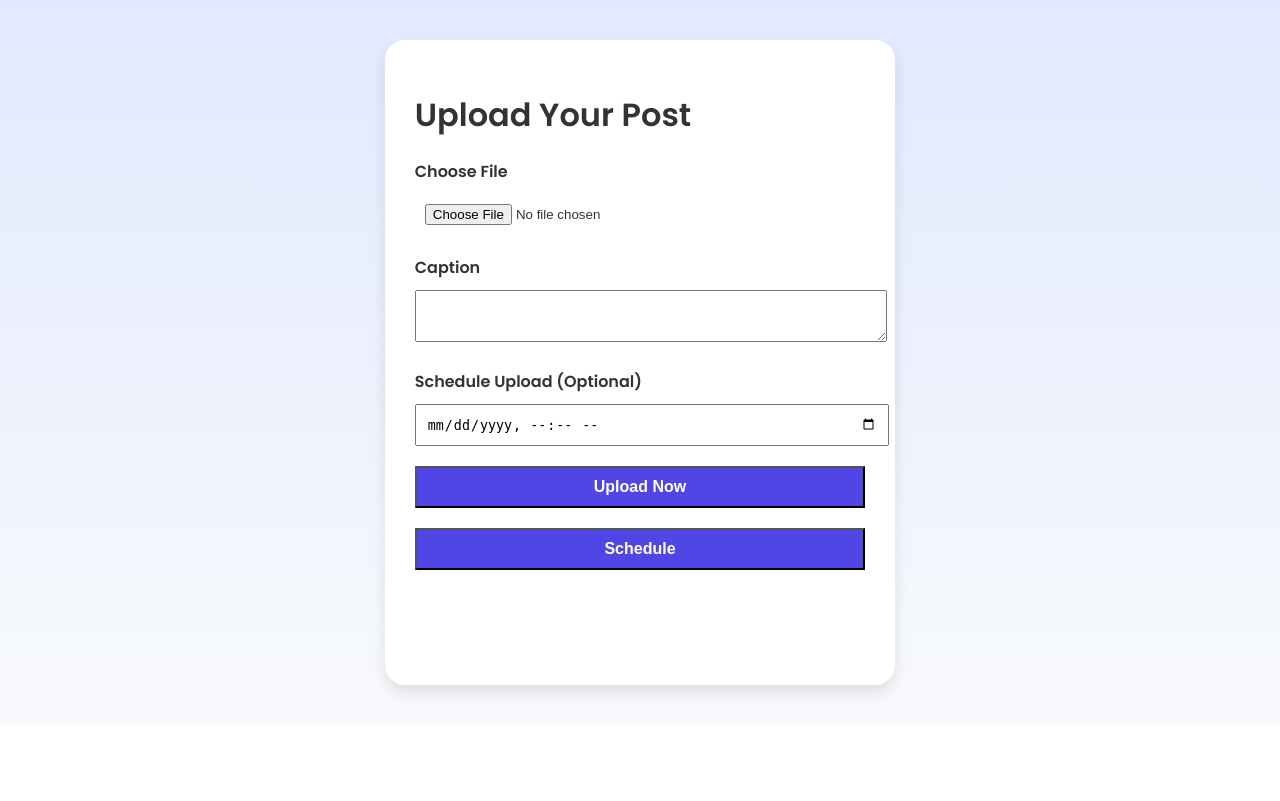
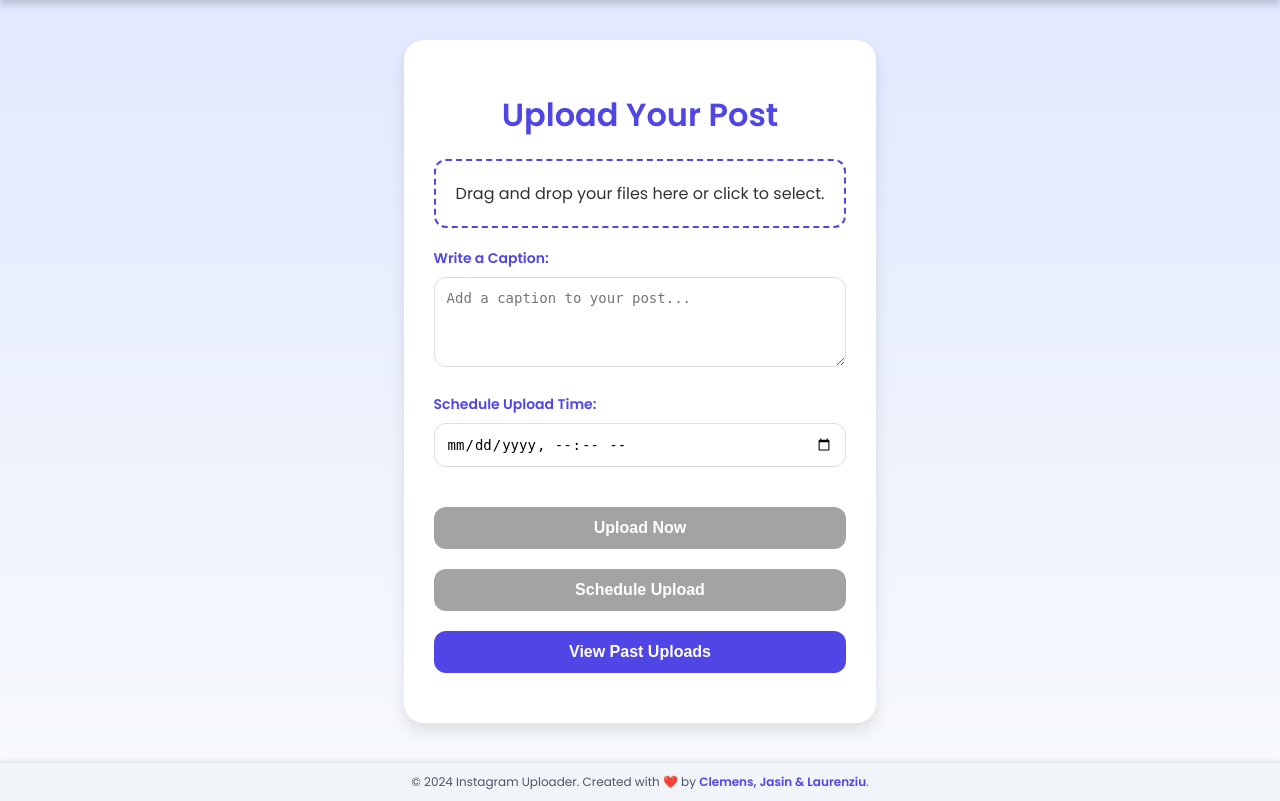
Before and after one commit to wi22215/Software-Engineering-Giesbrecht, a Flask app: template templates/index.html in a window 1280 px wide. Shown: the part 75-876 px from the top of the page. Before the commit the page ends 775 px from the top, so only its background shows below. Run offline with Flask 3, Linux system fonts and the light colour scheme; the template is opened without the code that fills it, so the values that code supplies are empty.

Commit message:
Reroute Startseite mit Upload info

```diff
--- a/templates/index.html
+++ b/templates/index.html
@@ -24,6 +24,7 @@
             text-align: center;
             font-size: 24px;
             font-weight: bold;
+            box-shadow: 0 4px 8px rgba(0, 0, 0, 0.2);
         }
 
         main {
@@ -34,19 +35,126 @@
             padding: 30px;
             border-radius: 20px;
             box-shadow: 0 8px 16px rgba(0, 0, 0, 0.1);
+            text-align: center;
+            transition: transform 0.3s, box-shadow 0.3s;
+        }
+
+        main:hover {
+            transform: translateY(-5px);
+            box-shadow: 0 12px 24px rgba(0, 0, 0, 0.15);
         }
 
         h1 {
             font-size: 32px;
             margin-bottom: 20px;
+            color: #4f46e5;
+        }
+
+        label {
+            font-size: 14px;
+            font-weight: bold;
+            display: block;
+            margin-bottom: 8px;
+            text-align: left;
+            color: #4f46e5;
+        }
+
+        input, textarea, button {
+            width: 100%;
+            padding: 12px;
+            margin-bottom: 20px;
+            border: 1px solid #ddd;
+            border-radius: 12px;
+            box-sizing: border-box;
+            font-size: 14px;
+            transition: all 0.3s ease;
+        }
+
+        input:focus, textarea:focus, button:focus {
+            outline: none;
+            border-color: #4f46e5;
+            box-shadow: 0 0 4px rgba(79, 70, 229, 0.5);
+        }
+
+        button {
+            background-color: #4f46e5;
+            color: white;
+            font-weight: bold;
+            font-size: 16px;
+            border: none;
+            cursor: pointer;
+            transition: all 0.3s ease;
+        }
+
+        button:hover {
+            background-color: #3b38d6;
+        }
+
+        button:disabled {
+            background-color: #a3a3a3;
+            cursor: not-allowed;
+        }
+
+        .preview {
+            margin-top: 20px;
+            text-align: center;
+        }
+
+        .preview img, .preview video {
+            max-width: 100%;
+            max-height: 200px;
+            border-radius: 10px;
+            border: 1px solid #ddd;
+            margin-top: 10px;
+            box-shadow: 0 4px 8px rgba(0, 0, 0, 0.1);
+            transition: transform 0.3s;
+        }
+
+        .preview img:hover, .preview video:hover {
+            transform: scale(1.05);
+        }
+
+        #drag-drop-area {
+            border: 2px dashed #4f46e5;
+            border-radius: 12px;
+            padding: 20px;
+            margin-bottom: 20px;
+            text-align: center;
+            transition: background-color 0.3s, border-color 0.3s;
+        }
+
+        #drag-drop-area.dragover {
+            background-color: #e0e7ff;
+            border-color: #3b38d6;
+        }
+
+        footer {
+            background-color: #f1f5f9;
+            padding: 10px;
+            text-align: center;
+            font-size: 12px;
+            color: #4b5563;
+            margin-top: auto;
+            box-shadow: 0 -2px 4px rgba(0, 0, 0, 0.1);
+        }
+
+        footer a {
+            color: #4f46e5;
+            text-decoration: none;
+            font-weight: bold;
+        }
+
+        footer a:hover {
+            text-decoration: underline;
         }
 
         .alert {
+            margin-bottom: 20px;
             padding: 10px;
-            margin-bottom: 20px;
-            text-align: center;
+            border-radius: 8px;
             color: white;
             font-weight: bold;
+            text-align: center;
         }
 
         .alert-success {
@@ -56,30 +164,6 @@
         .alert-error {
             background-color: red;
         }
-
-        label {
-            font-weight: bold;
-            margin-bottom: 10px;
-            display: block;
-        }
-
-        input, textarea, button {
-            width: 100%;
-            margin-bottom: 20px;
-            padding: 10px;
-        }
-
-        button {
-            background-color: #4f46e5;
-            color: white;
-            font-size: 16px;
-            font-weight: bold;
-            cursor: pointer;
-        }
-
-        button:hover {
-            background-color: #3b38d6;
-        }
     </style>
 </head>
 <body>
@@ -87,25 +171,99 @@
     Instagram Uploader
 </header>
 <main>
+    <!-- Success or error message -->
     {% if success %}
     <div class="alert {{ 'alert-success' if success == 'True' else 'alert-error' }}">
         {{ message }}
     </div>
     {% endif %}
+
     <h1>Upload Your Post</h1>
     <form id="uploadForm" action="/upload" method="post" enctype="multipart/form-data">
-        <label for="file">Choose File</label>
-        <input type="file" id="file" name="file" required>
+        <div id="drag-drop-area">Drag and drop your files here or click to select.</div>
+        <input type="file" id="file" name="file" accept="image/*,video/*" hidden required>
 
-        <label for="caption">Caption</label>
-        <textarea id="caption" name="caption"></textarea>
+        <label for="caption">Write a Caption:</label>
+        <textarea id="caption" name="caption" rows="4" placeholder="Add a caption to your post..."></textarea>
 
-        <label for="upload_time">Schedule Upload (Optional)</label>
+        <label for="upload_time">Schedule Upload Time:</label>
         <input type="datetime-local" id="upload_time" name="upload_time">
 
-        <button type="submit" name="action" value="upload_now">Upload Now</button>
-        <button type="submit" name="action" value="schedule">Schedule</button>
+        <div class="preview" id="preview"></div>
+
+        <button type="submit" name="action" value="upload_now" id="uploadNowButton" disabled>Upload Now</button>
+        <button type="submit" name="action" value="schedule" id="scheduleButton" disabled>Schedule Upload</button>
     </form>
+    <button id="viewUploads" onclick="viewUploads()">View Past Uploads</button>
 </main>
+
+<footer>
+    &copy; 2024 Instagram Uploader. Created with ❤️ by <a href="#">Clemens, Jasin & Laurenziu</a>.
+</footer>
+<script>
+    // Drag-and-Drop Functionality
+    const dragDropArea = document.getElementById('drag-drop-area');
+    const fileInput = document.getElementById('file');
+    const preview = document.getElementById('preview');
+    const uploadNowButton = document.getElementById('uploadNowButton');
+    const scheduleButton = document.getElementById('scheduleButton');
+    const uploadTimeInput = document.getElementById('upload_time');
+
+    dragDropArea.addEventListener('click', () => fileInput.click());
+    dragDropArea.addEventListener('dragover', (e) => {
+        e.preventDefault();
+        dragDropArea.classList.add('dragover');
+    });
+    dragDropArea.addEventListener('dragleave', () => {
+        dragDropArea.classList.remove('dragover');
+    });
+    dragDropArea.addEventListener('drop', (e) => {
+        e.preventDefault();
+        dragDropArea.classList.remove('dragover');
+        const files = e.dataTransfer.files;
+        if (files.length > 0) {
+            fileInput.files = files;
+            previewFile(files[0]);
+            toggleButtons();
+        }
+    });
+
+    fileInput.addEventListener('change', () => {
+        const file = fileInput.files[0];
+        previewFile(file);
+        toggleButtons();
+    });
+
+    function previewFile(file) {
+        preview.innerHTML = '';
+        if (file) {
+            const fileURL = URL.createObjectURL(file);
+            if (file.type.startsWith('image/')) {
+                const img = document.createElement('img');
+                img.src = fileURL;
+                preview.appendChild(img);
+            } else if (file.type.startsWith('video/')) {
+                const video = document.createElement('video');
+                video.src = fileURL;
+                video.controls = true;
+                preview.appendChild(video);
+            }
+        }
+    }
+
+    function toggleButtons() {
+        const fileSelected = fileInput.files.length > 0;
+        const timeSelected = uploadTimeInput.value !== '';
+
+        uploadNowButton.disabled = !fileSelected;
+        scheduleButton.disabled = !(fileSelected && timeSelected);
+    }
+
+    uploadTimeInput.addEventListener('input', toggleButtons);
+
+    function viewUploads() {
+        window.location.href = '/past-uploads';
+    }
+</script>
 </body>
 </html>
```
Also changed, not shown: database/file_management.db.
